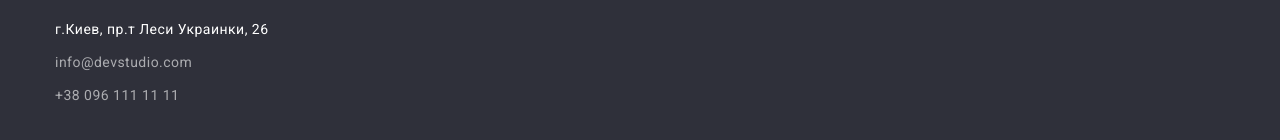
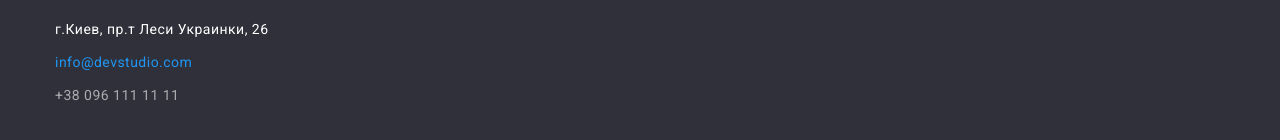
Before and after one commit to winston4521/goit-markup-hw-03, a plain HTML site: page index.html in a window 1280 px wide. In both pictures the pointer is over the link 123 px from the left and 2249 px from the top of the page. Shown: the part 2188-2328 px from the top of the page. Drawn offline with nearby package versions, Linux system fonts and the light colour scheme.

Commit message:
Update styles.css

```diff
--- a/css/styles.css
+++ b/css/styles.css
@@ -306,8 +306,8 @@ p {
   color: rgba(255, 255, 255, 1);
 }
 
-.bot-contact:hover,
-.bot-contact:focus {
+.bot-contact-link:hover,
+.bot-contact-link:focus {
   color: var(--accent-color);
 }
 
```
